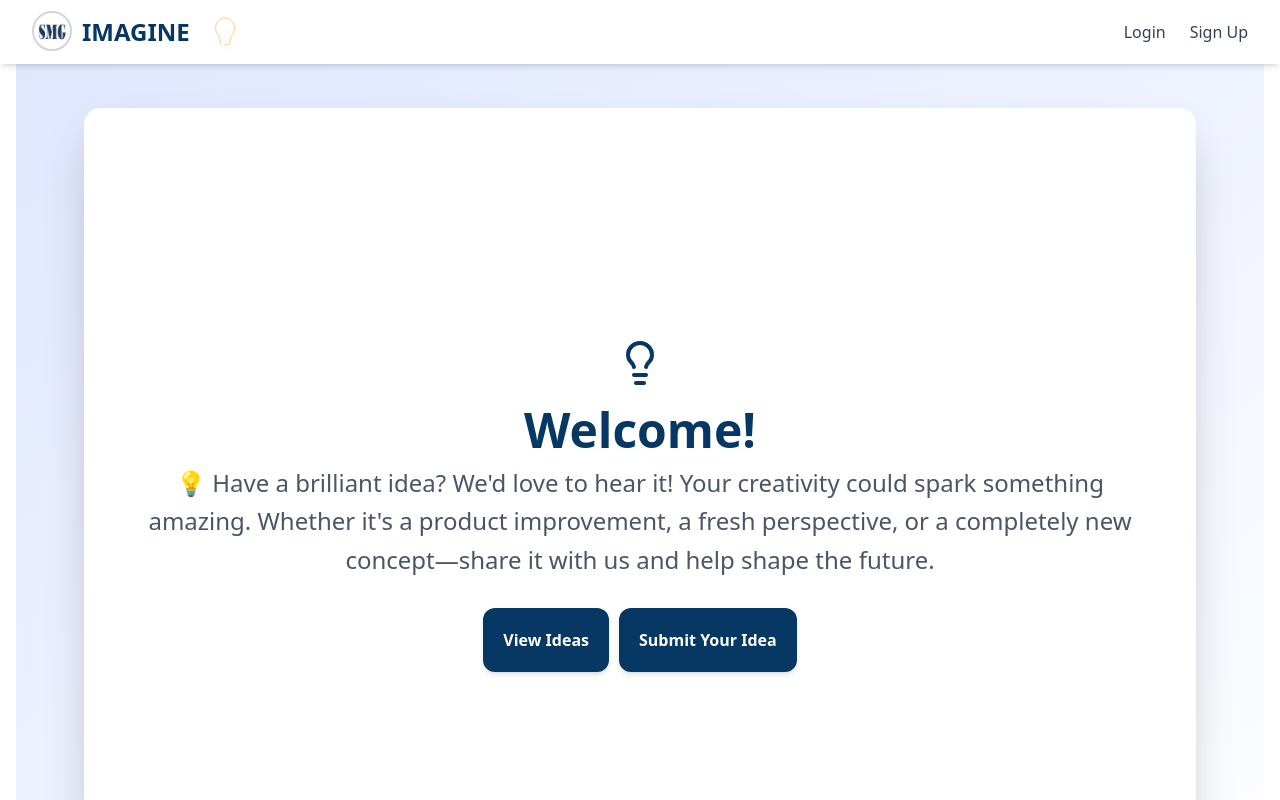
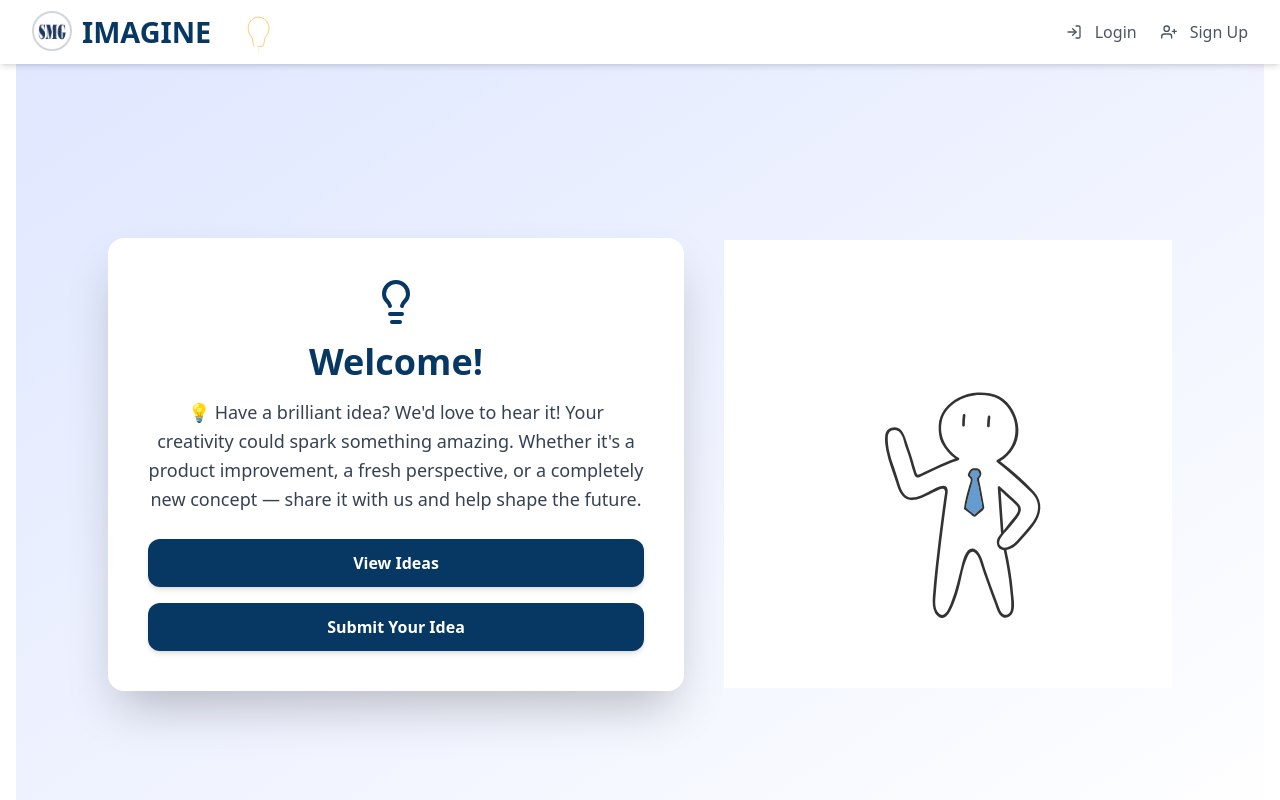
Before and after one commit to priyanshuKshk/Ideas-Submission-project, a React (Vite) app in the folder client/: page / in a window 1280 px wide. Shown: the top 800 px of the page. Built offline with nearby package versions, Linux system fonts and the light colour scheme.

Commit message:
improve responsiveness

```diff
--- a/client/index.html
+++ b/client/index.html
@@ -5,7 +5,7 @@
     <link rel="icon" type="image/svg+xml" href="/image.png" />
      <link href="./src/output.css" rel="stylesheet">
     <meta name="viewport" content="width=device-width, initial-scale=1.0" />
-    <title>SMG Imagine</title>
+    <title>SMG IMAGINE</title>
   </head>
   <body>
     <div id="root"></div>
--- a/client/src/index.css
+++ b/client/src/index.css
@@ -1,6 +1,39 @@
-/* Hide element on screens smaller than 640px */
-@media (max-width: 740px) {
-  .hide-on-small {
-    display: none;
+@media (max-width: 1240px) {
+    #myElement {
+      display: none;
+      margin: 0;
+      padding: 0;
+      width: 100%;
+      gap: 0;
+
+
+    }
+    #displayBlock{
+        display: block;
+    }
+
   }
-}
+
+@media (min-width: 820px) {
+
+    .displayFlex{
+        display: flex;
+    }
+  }
+@media (max-width: 400px) {
+
+    #displayNone{
+        display: none;
+
+    }
+    #displayBorder{
+        border: 0;
+
+
+    }
+
+
+      #paddingLow{
+padding: 0;
+    }
+  }
--- a/client/src/layout/Header.jsx
+++ b/client/src/layout/Header.jsx
@@ -1,19 +1,19 @@
-import { Link, useNavigate } from "react-router-dom";
+import { Link, NavLink, useNavigate } from "react-router-dom";
 import { motion } from "framer-motion";
-import { Menu, X ,User} from "lucide-react";
+import { Menu, X, User } from "lucide-react";
 import { useEffect, useState } from "react";
 import { useAuth } from "../context/AuthContext";
 import logo from "../assets/image.png";
-import Lottie from 'lottie-react';
-import animationData from '../animation/idea.json';
+import Lottie from "lottie-react";
+import "../index.css";
+import animationData from "../animation/idea.json";
+import { FiLogIn, FiUserPlus } from "react-icons/fi";
 export default function Header() {
-  const { isLoggedIn, user, logout } = useAuth()
+  const { isLoggedIn, user, logout } = useAuth();
 
-
+  const [hover, setHover] = useState(false);
 
   const navigate = useNavigate();
-
-
 
   const handleLogout = () => {
     logout();
@@ -23,7 +23,13 @@ export default function Header() {
     <header className="bg-white shadow-md sticky top-0 z-50">
       <div className="max-w-7xl mx-auto px-4 sm:px-6 lg:px-8 flex justify-between items-center h-16">
         {/* Logo */}
-         <div style={{justifyContent:'space-between', display: 'flex', alignItems: 'center'}}>
+        <div
+          style={{
+            justifyContent: "space-between",
+            display: "flex",
+            alignItems: "center",
+          }}
+        >
           <Link to={"/"}>
             <img
               src={logo}
@@ -34,45 +40,137 @@ export default function Header() {
                 maxHeight: "55px",
                 padding: "4px",
                 marginRight: "10px",
-                marginBottom:'2px',
+                marginBottom: "2px",
               }}
             />
           </Link>
-        <Link to="/home" className="text-xl font-bold text-blue-600" style={{ display: 'flex', alignItems: 'center',color: '#073763', fontSize: '1.5rem', }}>
+          <Link
+            to="/home"
+            className=" font-bold"
+            id="myElement"
+            style={{
+              display: "flex",
+              alignItems: "center",
+              color: "#073763",
+              fontSize: "1.8rem",
+            }}
+          >
             IMAGINE
-           <div style={{ width: 50, height: 50 , display: 'flex', marginLeft: 10}}>
+            <div id="displayNone">
+              {" "}
+              <div
+                style={{
+                  width: 55,
+                  height: 55,
+                  display: "flex",
+                  marginLeft: 20,
+                }}
+              >
                 <Lottie animationData={animationData} loop={true} />
+              </div>
             </div>
           </Link>
         </div>
 
         {/* Desktop Menu */}
-        <nav className=" md:flex space-x-6 text-gray-700 font-medium"
-        style={{ display: 'flex'  , flexDirection: 'row', alignItems: 'center' }}>
-
+        <nav
+          className=" md:flex space-x-6 text-gray-700 font-medium"
+          style={{
+            display: "flex",
+            flexDirection: "row",
+            alignItems: "center",
+          }}
+        >
           {!isLoggedIn ? (
             <>
-              <Link to="/login">Login</Link>
-              <Link to="/sign-up">Sign Up</Link>
+              <NavLink
+                to="/login"
+                className="flex items-center space-x-1"
+                  onMouseEnter={() => setHover(true)}
+              onMouseLeave={() => setHover(false)}
+                style={({ isActive }) =>
+                  isActive
+                    ? {
+                        backgroundColor: hover ? "#0b5394" : "#073763",
+                        color: "white",
+                        padding: "0.5rem 1rem", // py-2 px-4
+                        borderRadius: "0.5rem", // rounded-lg
+                        fontWeight: "400", // font-normal
+                        transition: "background-color 0.2s",
+                      }
+                    : {
+                        color: "#4B5563", // text-gray-700
+                        fontWeight: "400",
+
+                      }
+                }
+              >
+                <FiLogIn />
+                <span
+                  className="ml-1 "
+                  style={{ paddingLeft: "5px" }}
+                  id="myElement"
+
+                >
+                  {" "}
+                  Login
+                </span>
+              </NavLink>
+              <NavLink
+                to="/sign-up"
+                className="flex items-center space-x-1"
+                  onMouseEnter={() => setHover(true)}
+              onMouseLeave={() => setHover(false)}
+                  style={({ isActive }) =>
+                  isActive
+                    ? {
+                        backgroundColor: hover ? "#0b5394" : "#073763",
+                        color: "white",
+                        padding: "0.5rem 1rem", // py-2 px-4
+                        borderRadius: "0.5rem", // rounded-lg
+                        fontWeight: "400", // font-normal
+                        transition: "background-color 0.2s",
+                      }
+                    : {
+                        color: "#4B5563", // text-gray-700
+                        fontWeight: "400",
+                        display: "flex",
+                      }
+                }
+              >
+                <FiUserPlus />
+                <span
+                  className="ml-1"
+                  style={{ paddingLeft: "5px" }}
+                  id="myElement"
+                >
+                  {" "}
+                  Sign Up
+                </span>
+              </NavLink>
             </>
           ) : (
             <>
               {user && (
                 <div className="flex items-center gap-2">
                   <User className="text-indigo-600 w-4 h-4" />
-                  <span>{user.firstName} {user.lastName}</span>
+                  <span>
+                    {user.firstName} {user.lastName}
+                  </span>
                 </div>
               )}
-              <button onClick={handleLogout} className="text-red-600 font-semibold">Logout</button>
+              <button
+                onClick={handleLogout}
+                className="text-red-600 font-semibold"
+              >
+                Logout
+              </button>
             </>
           )}
         </nav>
 
         {/* Mobile Menu Button */}
-
       </div>
-
-
     </header>
   );
 }
--- a/client/src/pages/Home.jsx
+++ b/client/src/pages/Home.jsx
@@ -4,82 +4,72 @@ import animationData from "../animation/homeIdea.json";
 import { useNavigate } from "react-router-dom";
 import { motion } from "framer-motion";
 import { Lightbulb } from "lucide-react";
-import '../index.css'
+import "../index.css";
+
 export default function Home() {
   const navigate = useNavigate();
   const [hoverView, setHoverView] = useState(false);
   const [hoverSubmit, setHoverSubmit] = useState(false);
+
   const handleGoToForm = () => {
     navigate("/submit-idea");
   };
 
   return (
+    <div className="min-h-screen bg-gradient-to-br from-indigo-100 to-white flex items-center justify-center p-4 sm:p-6">
+      <div className="flex flex-col-reverse lg:flex-row items-center justify-center gap-10 w-full max-w-6xl">
 
-      <div className="min-h-screen bg-gradient-to-br from-indigo-100 to-white flex items-center justify-center p-6">
-        <div className="flex flex-col-reverse lg:flex-row items-center gap-10 w-full max-w-6xl">
-          {/* Text Card */}
+        {/* Text Section */}
         <motion.div
           initial={{ opacity: 0, y: 40 }}
           animate={{ opacity: 1, y: 0 }}
           transition={{ duration: 0.6, ease: "easeOut" }}
           whileHover={{ scale: 1.02 }}
-            className="bg-white shadow-2xl rounded-2xl p-8 sm:p-10 text-center w-full  "
-          style={{height:'100vh',  margin: '20px' ,display: 'flex', }}
+          className="bg-white shadow-2xl rounded-2xl p-6 sm:p-10 text-center w-full max-w-xl"
         >
-
-             {/* <div className="hide-on-small"
-              style={{
-                display: "flex",
-                width: "35vw",
-                alignContent: "center",
-                justifyContent: "center",
-                alignItems: "center",
-
-              }}
-            >
-              <Lottie animationData={animationData} loop={true} />
-            </div>  */}
-          <div style={{alignContent: "center",
-                justifyContent: "center",
-                alignItems: "center",}}>
           <div className="flex justify-center mb-4">
-                <Lightbulb className="text-indigo-600" size={48} style={{color:'#073763'}}/>
+            <Lightbulb className="text-indigo-600" size={48} style={{ color: "#073763" }} />
           </div>
-              <h1 className="text-4xl sm:text-4xl font-extrabold text-indigo-700 mb-2"
-              style={{fontSize: '3rem', color: '#073763'}}>
+          <h1 className="text-3xl sm:text-4xl font-extrabold mb-4 text-[#073763]">
             Welcome!
           </h1>
-              <p className="text-gray-600 mb-6 text-sm sm:text-base"
-                style={{lineHeight: '1.6',
-                  fontSize: '1.5rem',
-                }}>
-              💡 Have a brilliant idea? We'd love to hear it!
-Your creativity could spark something amazing. Whether it's a product improvement, a fresh perspective, or a completely new concept—share it with us and help shape the future.
+          <p className="text-gray-700 text-base sm:text-lg leading-relaxed mb-6">
+            💡 Have a brilliant idea? We'd love to hear it! Your creativity could spark something amazing. Whether it's a product improvement, a fresh perspective, or a completely new concept — share it with us and help shape the future.
           </p>
+          <div className="flex flex-col gap-4">
             <motion.button
               whileTap={{ scale: 0.95 }}
               onClick={() => navigate("/my-ideas")}
               onMouseEnter={() => setHoverView(true)}
               onMouseLeave={() => setHoverView(false)}
-                className=" hover:bg-indigo-700 text-white font-semibold py-3 px-6 rounded-xl shadow-md transition-all duration-300"
-              style={{backgroundColor: hoverView ? '#0b5394' : '#073763',padding:'20px', margin:'5px' , cursor: 'pointer',transition: 'background-color 0.3s ease',}}>
+              className="text-white font-semibold py-3 px-6 rounded-xl shadow-md transition-all duration-300"
+              style={{
+                backgroundColor: hoverView ? "#0b5394" : "#073763",
+              }}
+            >
               View Ideas
             </motion.button>
+
             <motion.button
               whileTap={{ scale: 0.95 }}
               onClick={handleGoToForm}
               onMouseEnter={() => setHoverSubmit(true)}
               onMouseLeave={() => setHoverSubmit(false)}
-                className=" text-white font-semibold py-3 px-6 rounded-xl shadow-md transition-all duration-300"
-              style={{backgroundColor: hoverSubmit ? '#0b5394' : '#073763' ,padding:'20px', margin:'5px', cursor: 'pointer',transition: 'background-color 0.3s ease',}}>
+              className="text-white font-semibold py-3 px-6 rounded-xl shadow-md transition-all duration-300"
+              style={{
+                backgroundColor: hoverSubmit ? "#0b5394" : "#073763",
+              }}
+            >
               Submit Your Idea
             </motion.button>
           </div>
         </motion.div>
 
-          {/* Animation */}
+        {/* Animation - Only shows on large screens */}
+        <div className="hidden lg:flex w-full max-w-md">
+          <Lottie animationData={animationData} loop={true} />
         </div>
       </div>
-
+    </div>
   );
 }
--- a/client/src/pages/IdeaForm.jsx
+++ b/client/src/pages/IdeaForm.jsx
@@ -66,7 +66,7 @@ const [loading, setLoading] = useState(false);
         navigate("/login");
       }
     } catch (error) {
-      console.error("submit failed:", error);
+      // console.error("submit failed:", error);
       alert("idea is not submitted");
     }finally {
       setLoading(false);
--- a/client/src/pages/MyIdeasPage.jsx
+++ b/client/src/pages/MyIdeasPage.jsx
@@ -1,33 +1,36 @@
-import React, { useEffect, useState } from 'react';
+import React, { useEffect, useState } from "react";
 import { motion } from "framer-motion";
 import { FiFileText, FiAlertCircle, FiDownload } from "react-icons/fi";
 import jsPDF from "jspdf";
+import LoadingSpinner from "./LoadingSpinner";
 function MyIdeasPage() {
   const [ideas, setIdeas] = useState([]);
   const [loading, setLoading] = useState(true);
 
   useEffect(() => {
-    const token = localStorage.getItem('token');
+    const token = localStorage.getItem("token");
     const API_URL = import.meta.env.VITE_API_URL;
-    fetch(
-    `${API_URL}/api/my-ideas`
-      , {
+    fetch(`${API_URL}/api/my-ideas`, {
       headers: {
         Authorization: `Bearer ${token}`,
       },
     })
       .then((res) => res.json())
       .then((data) => {
+        if (Array.isArray(data)) {
           setIdeas(data);
+        } else {
+          setIdeas([]);
+        }
+
         setLoading(false);
       })
       .catch((err) => {
-        console.error('Error fetching ideas:', err);
+        // console.error('Error fetching ideas:', err);
         setLoading(false);
       });
   }, []);
 
-  if (loading) return <div>Loading your ideas...</div>;
   const exportIdeaPDF = (idea) => {
     const doc = new jsPDF();
     doc.setFontSize(20);
@@ -36,10 +39,16 @@ const API_URL = import.meta.env.VITE_API_URL;
     doc.text(`Submitted By: ${idea.submittedBy}`, 10, 30);
     doc.text(`Description: ${idea.description}`, 10, 40);
     doc.text(`Impact: ${idea.impact}`, 10, 50);
-    doc.text(`Submitted On: ${new Date(idea.createdAt).toLocaleDateString()}`, 10, 60);
+    doc.text(
+      `Submitted On: ${new Date(idea.createdAt).toLocaleDateString()}`,
+      10,
+      60
+    );
     doc.save(`${idea.ideaTitle}.pdf`);
   };
-  return (
+  return loading ? (
+    <LoadingSpinner />
+  ) : (
     <div>
       <h1
         className="text-xl sm:text-xl font-extrabold text-indigo-700 mb-2"
@@ -54,13 +63,14 @@ const API_URL = import.meta.env.VITE_API_URL;
           animate={{ opacity: 1, y: 0 }}
           transition={{ duration: 0.5 }}
           className="flex items-center gap-2 text-gray-600"
-          style={{minHeight:"400px", justifyContent: "center", alignItems: "center"}}
+          style={{
+            minHeight: "400px",
+            justifyContent: "center",
+            alignItems: "center",
+          }}
         >
           <FiAlertCircle size={24} color="#073763" />
-          <h1
-        className="text-4xl sm:text-xl font-extrabold mb-2"
-
-      >
+          <h1 className="text-4xl sm:text-xl font-extrabold mb-2">
             You have not submitted any ideas yet.
           </h1>
         </motion.div>
@@ -84,10 +94,14 @@ const API_URL = import.meta.env.VITE_API_URL;
                 backgroundColor: "#fff",
                 position: "relative",
               }}
-              whileHover={{ scale: 1.05, boxShadow: "4px 4px 15px rgba(0,0,0,0.2)" }}
+              whileHover={{
+                scale: 1.05,
+                boxShadow: "4px 4px 15px rgba(0,0,0,0.2)",
+              }}
             >
               <p>
-                <strong>Idea Title:</strong> {idea.ideaTitle} <FiFileText style={{ verticalAlign: "middle" }} />
+                <strong>Idea Title:</strong> {idea.ideaTitle}{" "}
+                <FiFileText style={{ verticalAlign: "middle" }} />
               </p>
               <p>
                 <strong>Idea Description:</strong> {idea.description}
@@ -96,17 +110,27 @@ const API_URL = import.meta.env.VITE_API_URL;
                 <strong>Impact:</strong> {idea.impact}
               </p>
               <p>
-                <a href={idea.ideaProfile} target="_blank" rel="noopener noreferrer">
+                <a
+                  href={idea.ideaProfile}
+                  target="_blank"
+                  rel="noopener noreferrer"
+                >
                   <strong>View Idea Profile</strong>
                 </a>
               </p>
               <p>
-                <a href={idea.financialReport} target="_blank" rel="noopener noreferrer">
+                <a
+                  href={idea.financialReport}
+                  target="_blank"
+                  rel="noopener noreferrer"
+                >
                   <strong>View Financial Report</strong>
                 </a>
               </p>
               <p>
-                <small>Submitted on: {new Date(idea.createdAt).toLocaleDateString()}</small>
+                <small>
+                  Submitted on: {new Date(idea.createdAt).toLocaleDateString()}
+                </small>
               </p>
 
               <button
```
Lines whose indentation alone changed are shown as unchanged.
